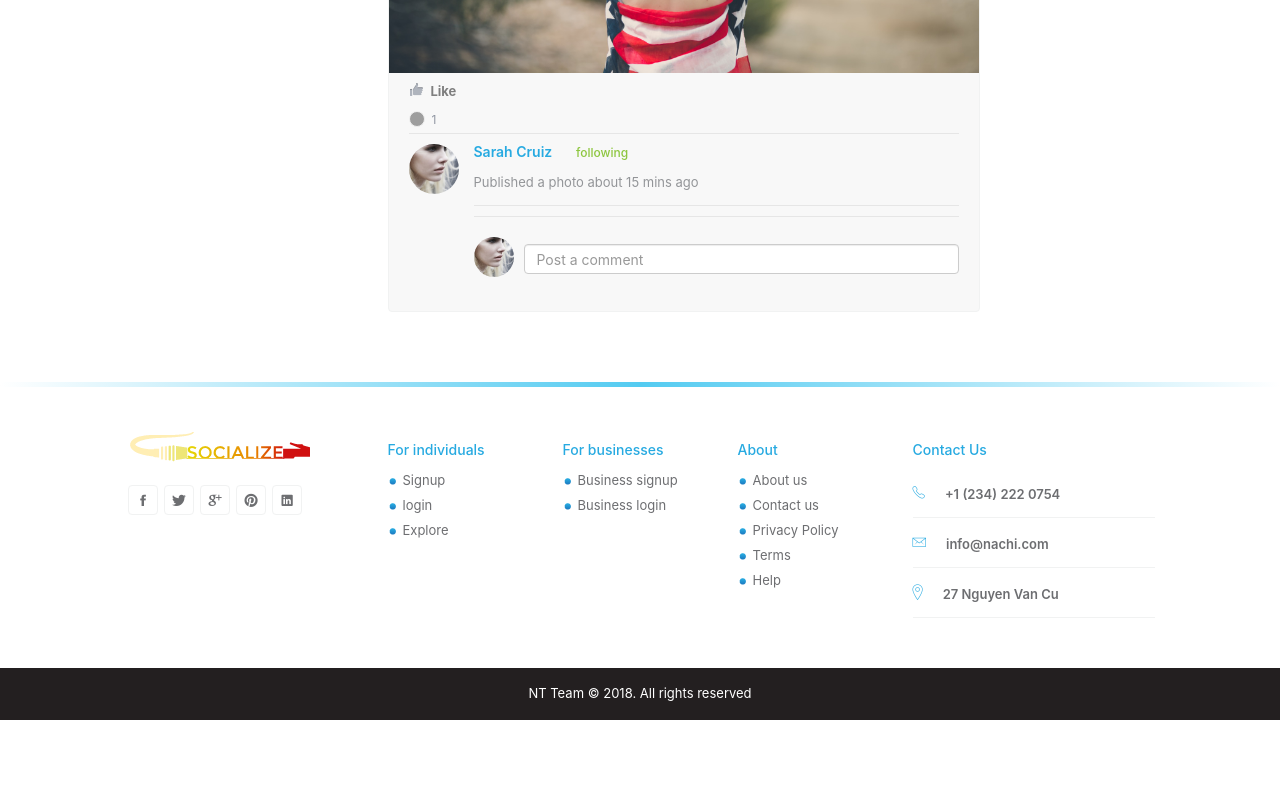
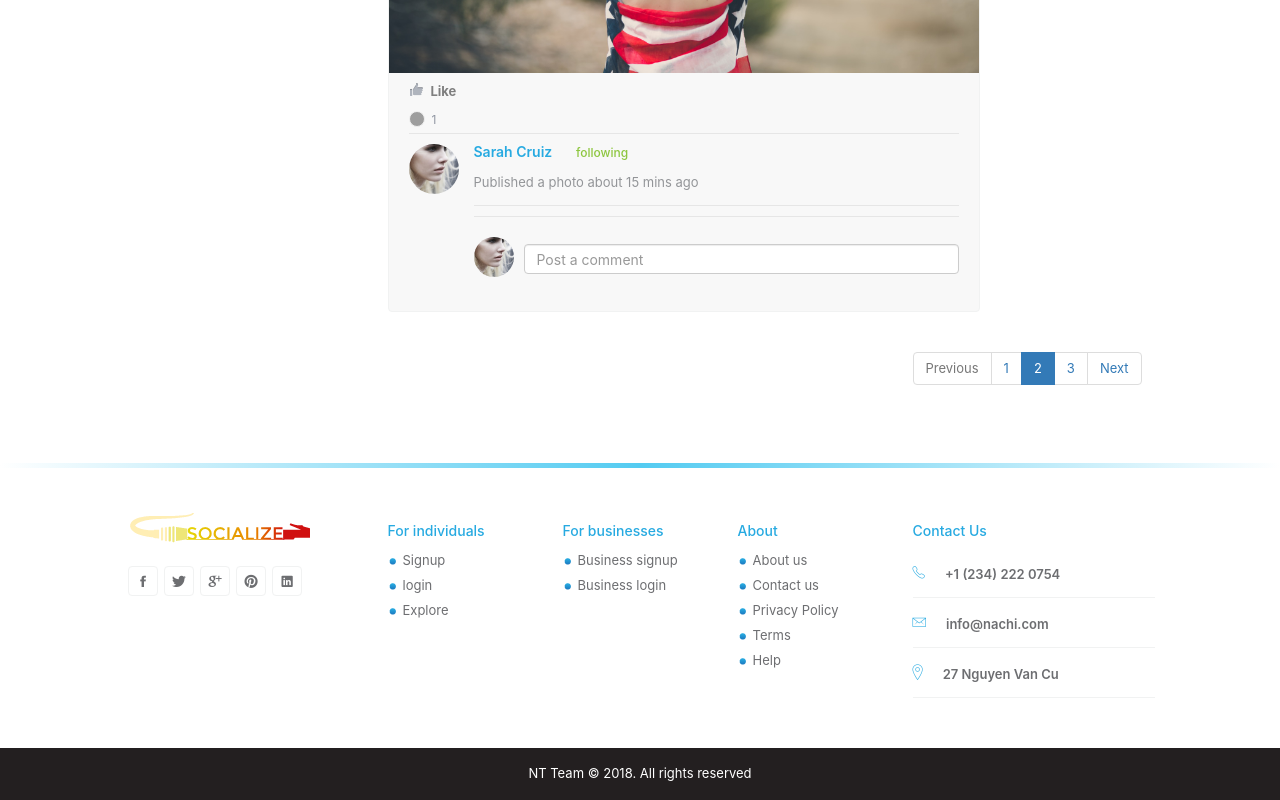
Before and after one commit to hqtrungg/FinalProjectNT, a React (Create React App) app: page /profile in a window 1280 px wide. Shown: the part 2235-3035 px from the top of the page. Before the commit the page ends 2955 px from the top, so only its background shows below. Built offline with nearby package versions, Linux system fonts and the light colour scheme; grey boxes are pictures that could not be loaded; a web font is replaced by a local one.

Commit message:
add pagination

```diff
--- a/src/pages/FollowerList.js
+++ b/src/pages/FollowerList.js
@@ -21,15 +21,18 @@ class FollowerList extends Component {
                     <div id="page-contents">
                         <div className="row">
                             <div className="col-md-3"></div>
-                            <div className="col-md-6">
+                            <div className="col-md-7">
                                 <div className="friend-list">
                                     <div className="row">
                                         {this.showFollowerList(follows)}
                                     </div>
                                 </div>
                             </div>
+
+                        </div>
                         <div className='row'>
-                                <div className="col-md-3">
+                            <div className="col-md-9"></div>
+                            <div className="col-md-3" style={{display: 'flex', alignItems: 'right'}}>
                                 <nav aria-label="..." style={{ marginRight: '0px', right: '0px' }}>
                                     <ul className="pagination">
                                         <li className="page-item disabled">
@@ -48,7 +51,6 @@ class FollowerList extends Component {
                                         </li>
                                     </ul>
                                 </nav>
-                                </div>
                             </div>
                         </div>
                     </div>
--- a/src/pages/FollowingList.js
+++ b/src/pages/FollowingList.js
@@ -27,6 +27,29 @@ class FollowingList extends Component {
                                         {this.showFollowingList(follows)}
                                     </div>
                                 </div>
+                            </div>
+                        </div>
+                        <div className='row'>
+                            <div className="col-md-9"></div>
+                            <div className="col-md-3" style={{display: 'flex', alignItems: 'right'}}>
+                                <nav aria-label="..." style={{ marginRight: '0px', right: '0px' }}>
+                                    <ul className="pagination">
+                                        <li className="page-item disabled">
+                                            <span className="page-link">Previous</span>
+                                        </li>
+                                        <li className="page-item"><a className="page-link" href="#">1</a></li>
+                                        <li className="page-item active">
+                                            <span className="page-link">
+                                                2
+                                        <span className="sr-only">(current)</span>
+                                            </span>
+                                        </li>
+                                        <li className="page-item"><a className="page-link" href="#">3</a></li>
+                                        <li className="page-item">
+                                            <a className="page-link" href="#">Next</a>
+                                        </li>
+                                    </ul>
+                                </nav>
                             </div>
                         </div>
                     </div>
--- a/src/pages/NewFeed.js
+++ b/src/pages/NewFeed.js
@@ -42,6 +42,29 @@ class NewFeed extends Component {
                                 <FollowHint />
                             </div>
                         </div>
+                        <div className='row'>
+                            <div className="col-md-9"></div>
+                            <div className="col-md-3" style={{display: 'flex', alignItems: 'right'}}>
+                                <nav aria-label="..." style={{ marginRight: '0px', right: '0px' }}>
+                                    <ul className="pagination">
+                                        <li className="page-item disabled">
+                                            <span className="page-link">Previous</span>
+                                        </li>
+                                        <li className="page-item"><a className="page-link" href="#">1</a></li>
+                                        <li className="page-item active">
+                                            <span className="page-link">
+                                                2
+                                        <span className="sr-only">(current)</span>
+                                            </span>
+                                        </li>
+                                        <li className="page-item"><a className="page-link" href="#">3</a></li>
+                                        <li className="page-item">
+                                            <a className="page-link" href="#">Next</a>
+                                        </li>
+                                    </ul>
+                                </nav>
+                            </div>
+                        </div>
                     </div>
                 </div>
                 <Footer />
--- a/src/pages/Profile.js
+++ b/src/pages/Profile.js
@@ -32,6 +32,29 @@ class Profile extends Component {
                             </div>
                             <Activity/>
                         </div>
+                        <div className='row'>
+                            <div className="col-md-9"></div>
+                            <div className="col-md-3" style={{display: 'flex', alignItems: 'right'}}>
+                                <nav aria-label="..." style={{ marginRight: '0px', right: '0px' }}>
+                                    <ul className="pagination">
+                                        <li className="page-item disabled">
+                                            <span className="page-link">Previous</span>
+                                        </li>
+                                        <li className="page-item"><a className="page-link" href="#">1</a></li>
+                                        <li className="page-item active">
+                                            <span className="page-link">
+                                                2
+                                        <span className="sr-only">(current)</span>
+                                            </span>
+                                        </li>
+                                        <li className="page-item"><a className="page-link" href="#">3</a></li>
+                                        <li className="page-item">
+                                            <a className="page-link" href="#">Next</a>
+                                        </li>
+                                    </ul>
+                                </nav>
+                            </div>
+                        </div>
                     </div>
                 </div>
                 <Footer/>
```
Lines whose indentation alone changed are shown as unchanged.
